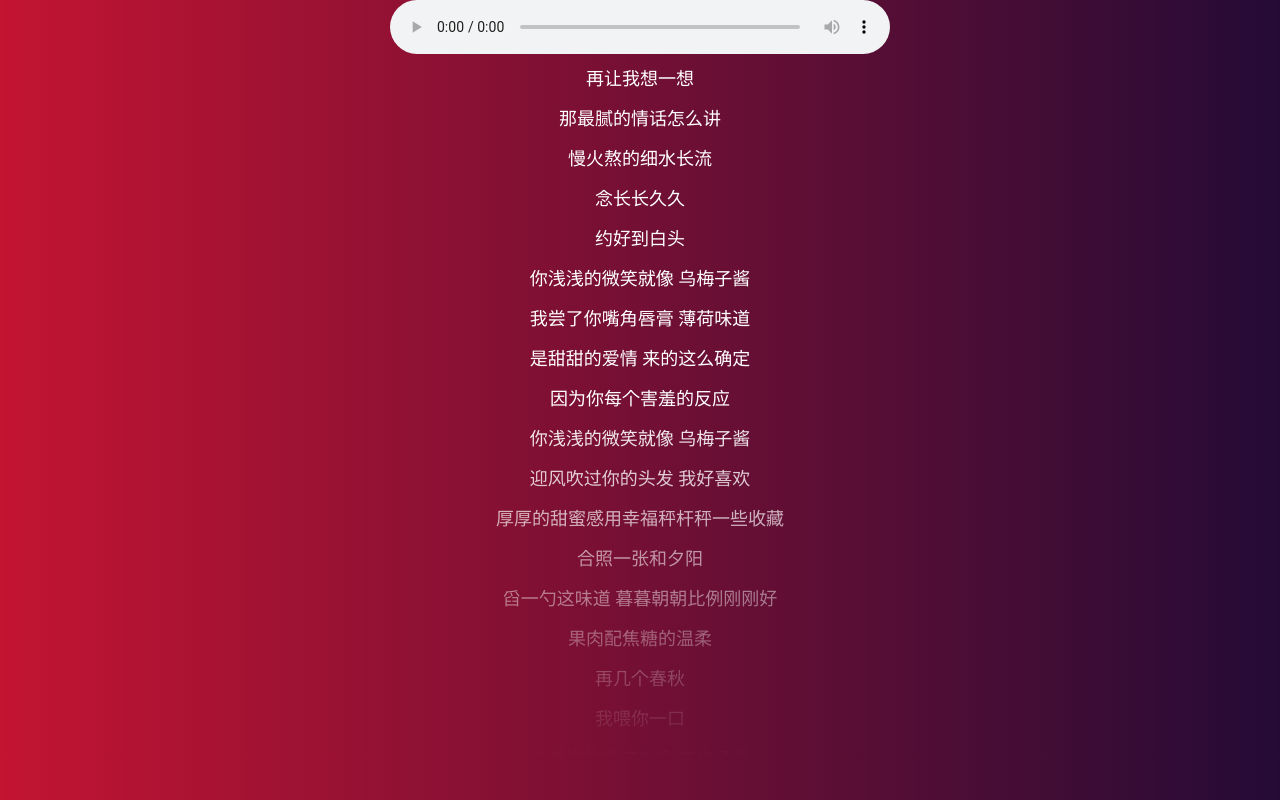
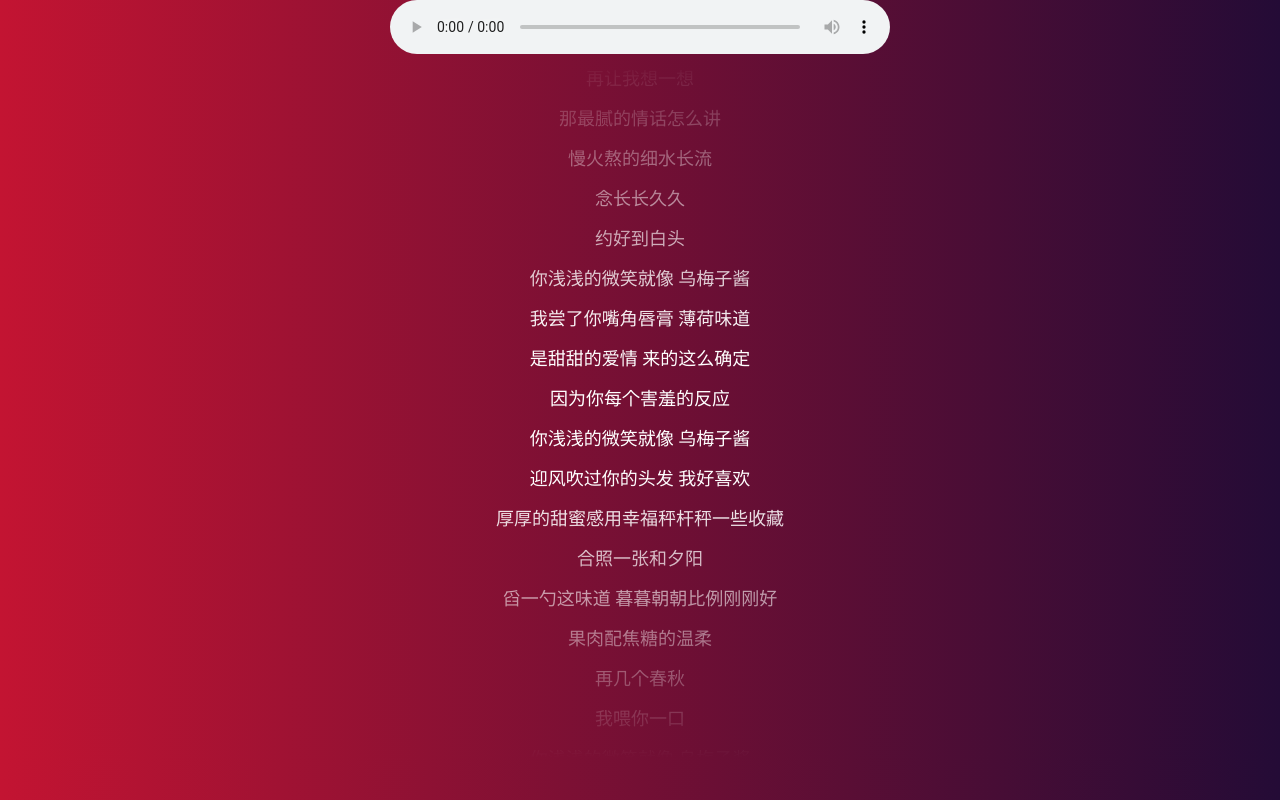
Before and after one commit to xyyfun/musicPlayer, a plain HTML site: page index.html in a window 1280 px wide. Drawn offline with Linux system fonts and the light colour scheme.

Commit message:
修改蒙版样式

```diff
--- a/index.css
+++ b/index.css
@@ -19,7 +19,7 @@ audio {
 	width: 100%;
 	height: 700px;
 	position: relative;
-	-webkit-mask: linear-gradient(#000 calc(100% - 20em), transparent);
+	-webkit-mask: linear-gradient(transparent 0%, #000 40% 60%, transparent 100%);
 }
 .blur {
 	position: absolute;
```
